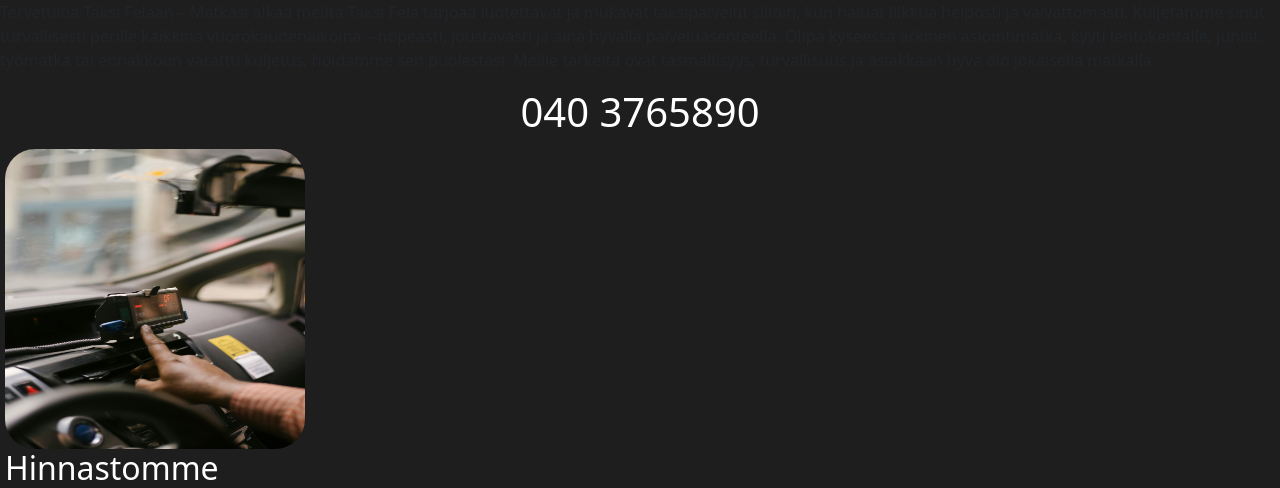
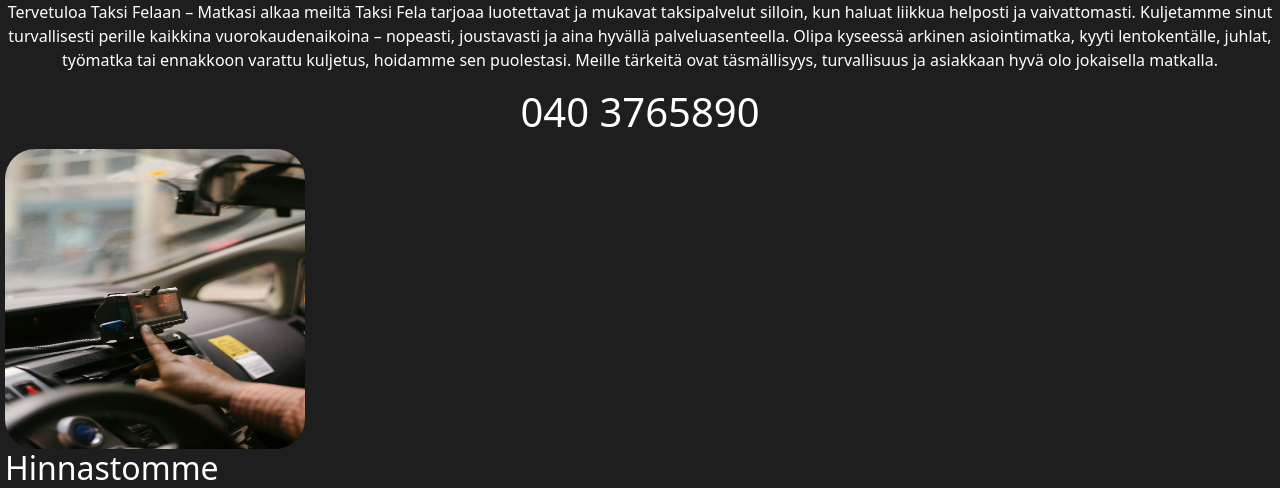
Before and after one commit to Antmar08/Taksifela, a PHP site: page /etusivu.html in a window 1280 px wide. Shown: the part 195-683 px from the top of the page. Run offline with PHP 8.4, Linux system fonts and the light colour scheme; a stand-in replaces the project's code that opens the database connection.

Commit message:
Update style.css

```diff
--- a/suomi/style.css
+++ b/suomi/style.css
@@ -66,7 +66,7 @@ td {
     color: black;
 }
 
-h1 {
+h1, p {
     color: white;
     text-align: center;
 }
```
